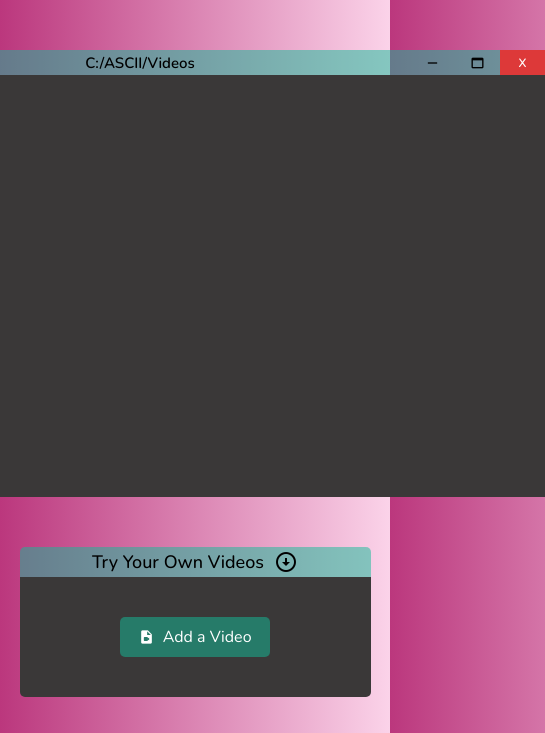
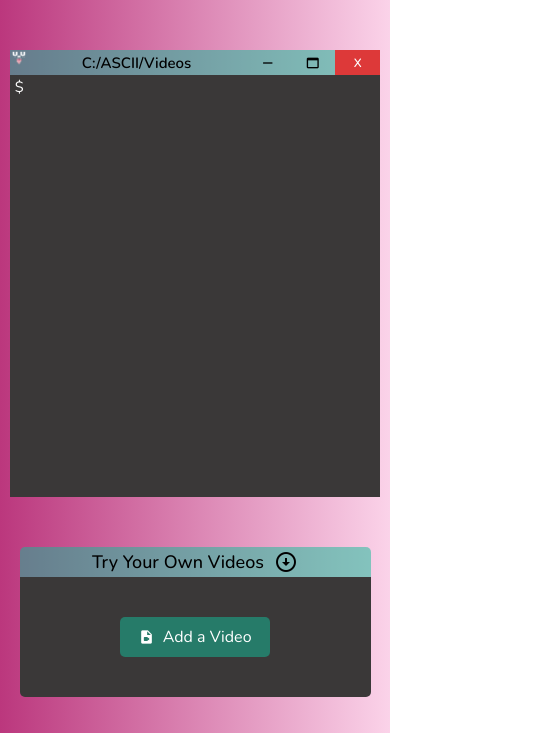
Before and after one commit to jhonatanvicg/AsciiPlayer, a website: page index.html in a window 390 px wide. Shown: the top 733 px of the page, 545 px wide, since content can reach past the window. Drawn offline with nearby package versions, Linux system fonts and the light colour scheme.

Commit message:
Update style.css
Updated to mobile

```diff
--- a/style.css
+++ b/style.css
@@ -296,7 +296,7 @@
     display: flex;
     align-items: center;
     justify-content: center;
-    min-width: 300px;
+    width: 300px;
 }
 
 
@@ -393,3 +393,21 @@
     }
 
 }
+
+
+@media(max-width:700px){
+
+    .container--right{
+        width: 95%;
+    }
+
+    .console{
+        width: 100%;
+    }
+
+    .canvasBoard{
+        width: 100%;
+    }
+
+
+}
```
